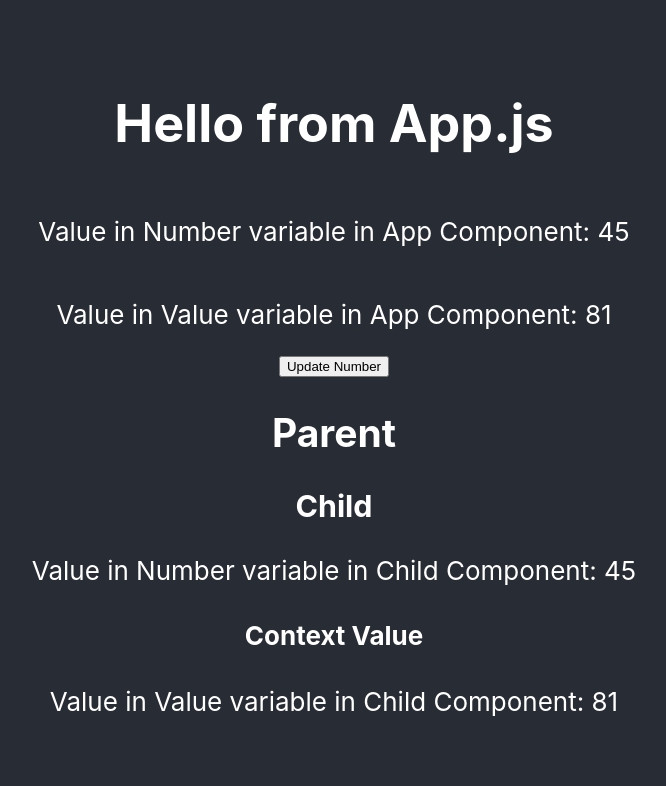
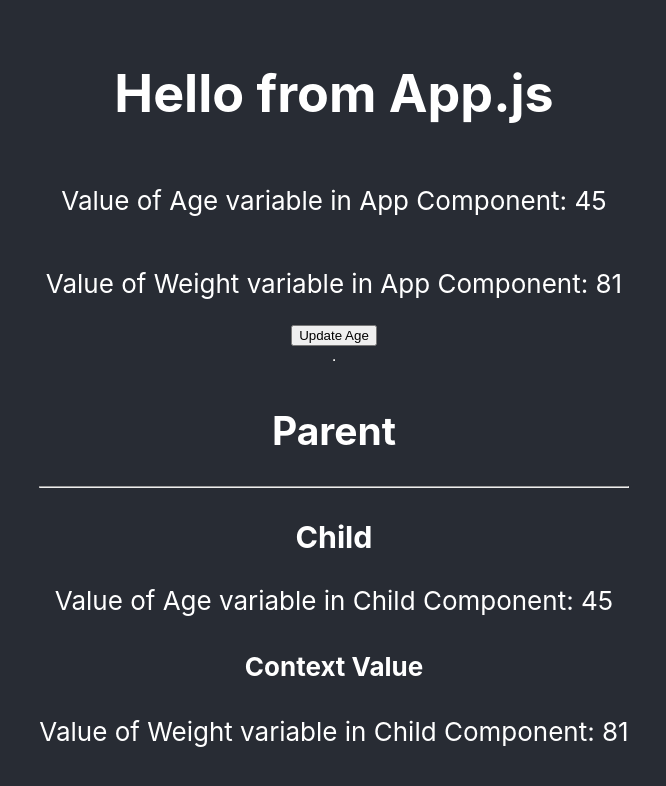
Before and after one commit to zaimeali/Bootcamp2020-Fourth-Class, a React (Create React App) app: page / in a window 1280 px wide. Shown: the top 786 px of the page, without its empty margins (306-972 px from the left). Built offline with nearby package versions, Linux system fonts and the light colour scheme.

Commit message:
Created New branch

```diff
--- a/src/App.js
+++ b/src/App.js
@@ -5,19 +5,20 @@ import ValueContext from './ValueContext';
 
 function App() {
 
-  let [number, setNumber] = useState(45);
+  let [age, setAge] = useState(45);
 
-  let value = 81;
+  let weight = 81;
 
   return (
-    <ValueContext.Provider value={ value }>
+    <ValueContext.Provider value={ weight }>
       <div className="App">
         <header className="App-header">
           <h1>Hello from App.js</h1>
-          <p>Value in Number variable in App Component: { number }</p>
-          <p>Value in Value variable in App Component: { value }</p>
-          <button onClick={() => { setNumber(++number) }}>Update Number</button>
-          <Parent num={ number }></Parent>
+          <p>Value of Age variable in App Component: { age }</p>
+          <p>Value of Weight variable in App Component: { weight }</p>
+          <button onClick={() => { setAge(++age) }}>Update Age</button>
+          <hr />
+          <Parent age={ age }></Parent>
         </header>
       </div>
     </ValueContext.Provider>
--- a/src/Child.js
+++ b/src/Child.js
@@ -4,14 +4,14 @@ import ValueContext from './ValueContext';
 
 function Child(props) {
 
-    let value = useContext(ValueContext);
+    let weight = useContext(ValueContext);
 
     return (
         <div>
             <h3>Child</h3>
-            <p>Value in Number variable in Child Component: { props.num }</p>
+            <p>Value of Age variable in Child Component: { props.age }</p>
             <h4>Context Value</h4>
-            <p>Value in Value variable in Child Component: { value }</p>
+            <p>Value of Weight variable in Child Component: { weight }</p>
         </div>
     );
 }
--- a/src/Parent.js
+++ b/src/Parent.js
@@ -6,7 +6,8 @@ function Parent(props) {
   return (
     <div>
         <h2>Parent</h2>
-        <Child num={ props.num }></Child>
+        <hr />
+        <Child age={ props.age }></Child>
     </div>
   );
 }
```
